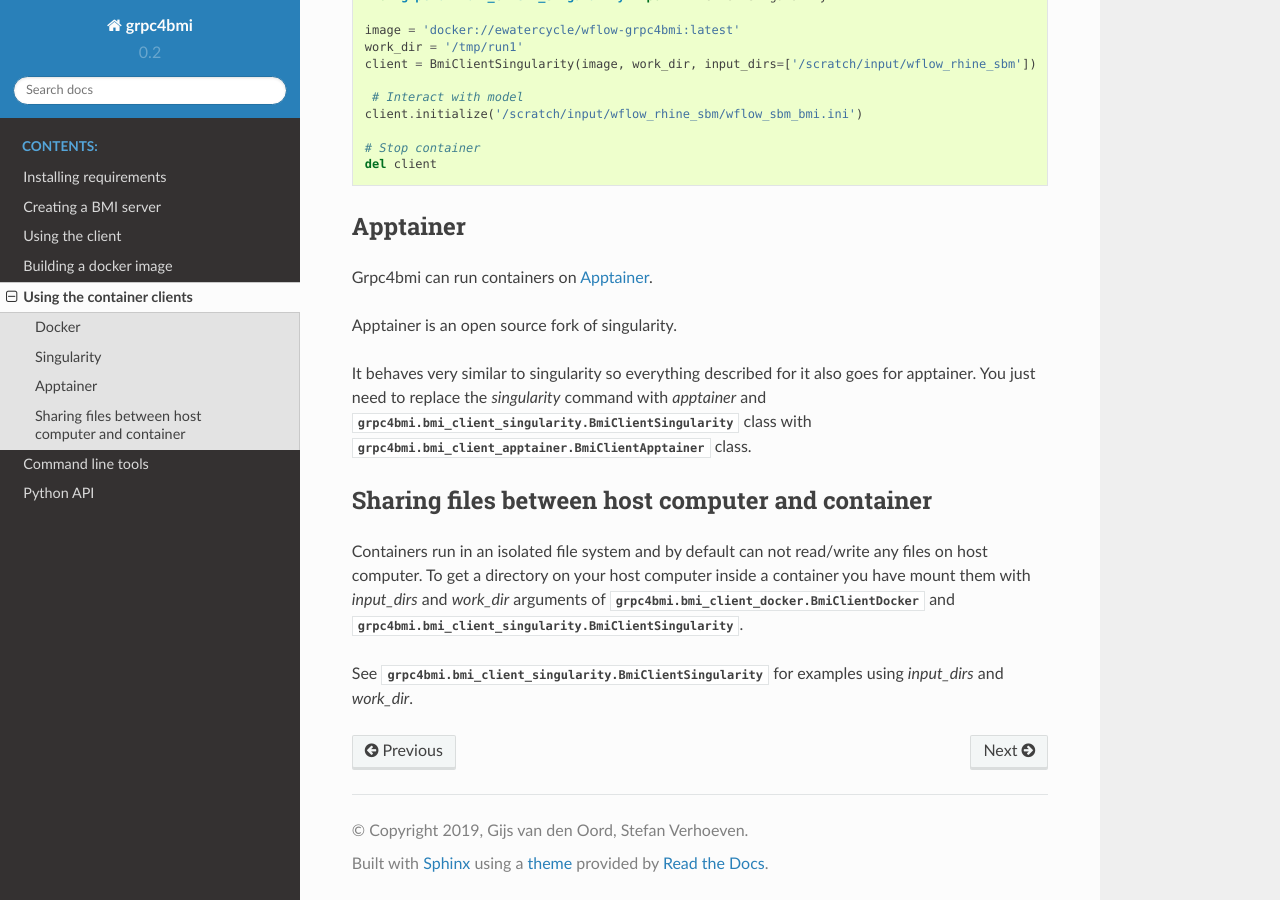
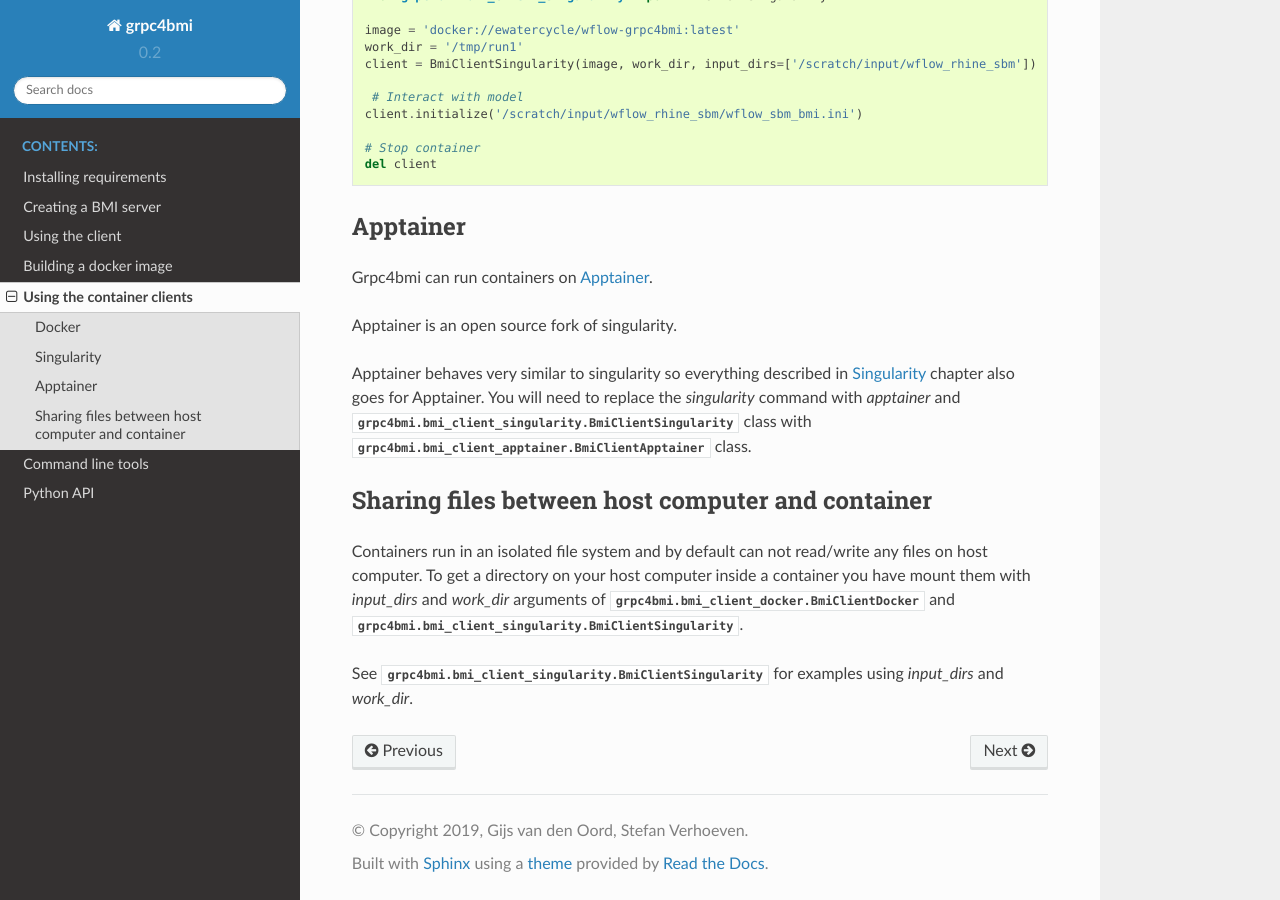
Before and after one commit to eWaterCycle/grpc4bmi, a Sphinx documentation site: the page built from docs/container/usage.rst, in a window 1280 px wide and 900 px high, scrolled down 1322 px. Built offline with Sphinx 7.4.7 and the Read the Docs theme 2.0.0, drawn with Linux system fonts in a browser that asks for light colours; pages that are not in the unit, such as notebooks, are missing from menus.

Commit message:
Add apptainer to some more places.

```diff
--- a/docs/container/usage.rst
+++ b/docs/container/usage.rst
@@ -25,6 +25,8 @@ For example the PCR-GLOBWB model can be started in a Docker container with
     del model
 
 .. _Docker engine: https://docs.docker.com/
+
+.. _Singularity-section:
 
 Singularity
 -----------
@@ -85,8 +87,8 @@ Grpc4bmi can run containers on `Apptainer`_.
 
 Apptainer is an open source fork of singularity.
 
-It behaves very similar to singularity so everything described for it also goes for apptainer.
-You just need to replace the `singularity` command with `apptainer` and :class:`grpc4bmi.bmi_client_singularity.BmiClientSingularity` class with
+Apptainer behaves very similar to singularity so everything described in :ref:`Singularity-section` chapter also goes for Apptainer.
+You will need to replace the `singularity` command with `apptainer` and :class:`grpc4bmi.bmi_client_singularity.BmiClientSingularity` class with
 :class:`grpc4bmi.bmi_client_apptainer.BmiClientApptainer` class.
 
 .. _Apptainer: https://apptainer.org/docs/user/main/
```
Also changed, not shown: README.md (+1 -1 lines), docs/_static/design-overview.xml (+1 -1 lines), docs/_static/design-overview.svg, 2 other files.
